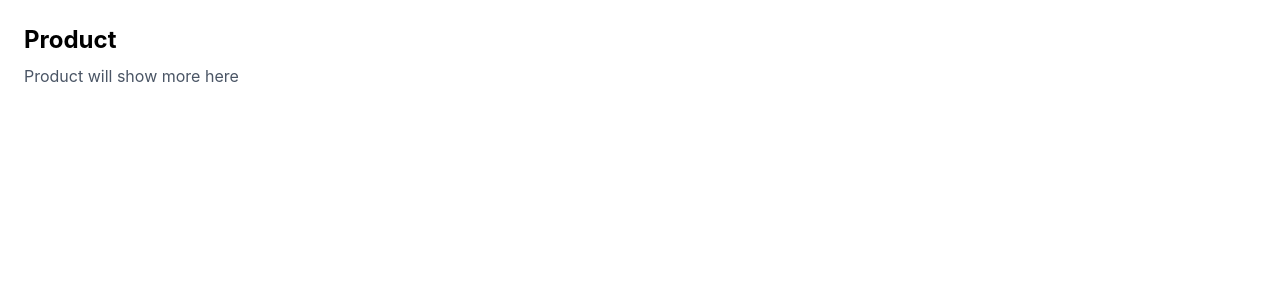
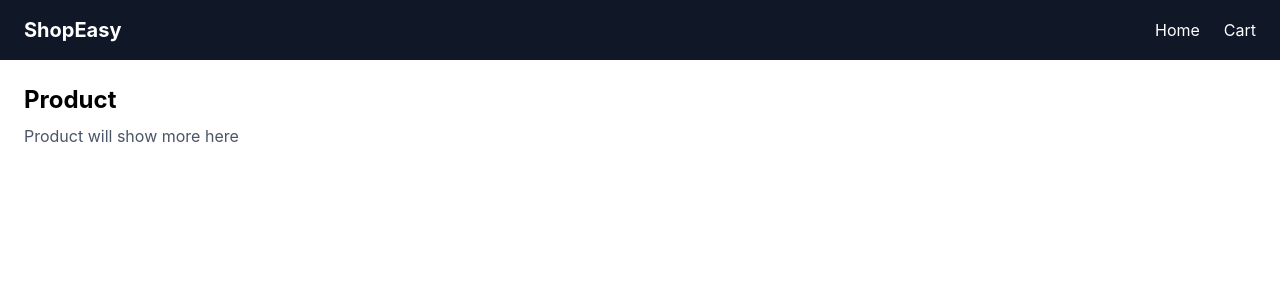
Before and after one commit to Emily27umoh/Shopeasy, a React (Vite) app: page / in a window 1280 px wide. Shown: the top 300 px of the page. Built offline with nearby package versions, Linux system fonts and the light colour scheme.

Commit message:
Add navbar

```diff
--- a/src/App.jsx
+++ b/src/App.jsx
@@ -1,14 +1,21 @@
-import {Routes, Route} from 'react-router-dom'
+import { Routes, Route } from 'react-router-dom'
+import Navbar from './components/Navbar'
 import Home from './pages/Home'
 import Cart from './pages/Cart'
+
 function App() {
   return (
-     <div className='p-6'>
-      <Routes>
-        <Route path='/' element={<Home/>} />
-        <Route path='/cart' element={<Cart/>} />
-      </Routes>
-     </div>
+    <div>
+      <Navbar />
+
+      <main className="p-6">
+        <Routes>
+          <Route path="/" element={<Home />} />
+          <Route path="/cart" element={<Cart />} />
+        </Routes>
+      </main>
+    </div>
   )
 }
+
 export default App
--- /dev/null
+++ b/src/components/Navbar.jsx
@@ -0,0 +1,18 @@
+import { Link } from 'react-router-dom'
+
+function Navbar() {
+  return (
+    <nav className="bg-gray-900 text-white px-6 py-4 flex justify-between items-center">
+      <Link to="/" className="text-xl font-bold">
+        ShopEasy
+      </Link>
+
+      <div className="flex gap-6">
+        <Link to="/" className="hover:text-yellow-400">Home</Link>
+        <Link to="/cart" className="hover:text-yellow-400">Cart</Link>
+      </div>
+    </nav>
+  )
+}
+
+export default Navbar
```
